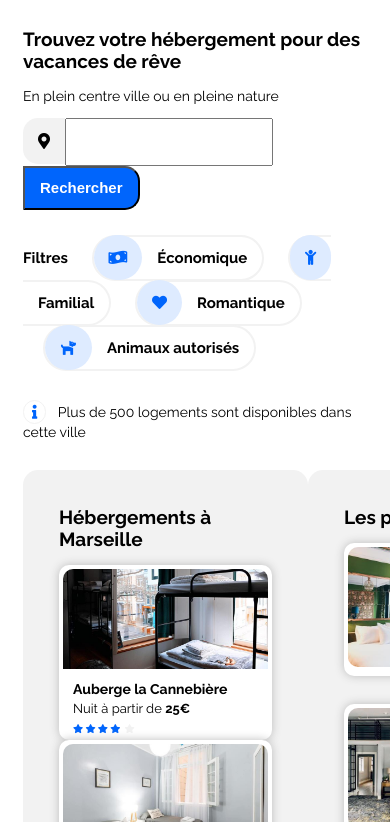
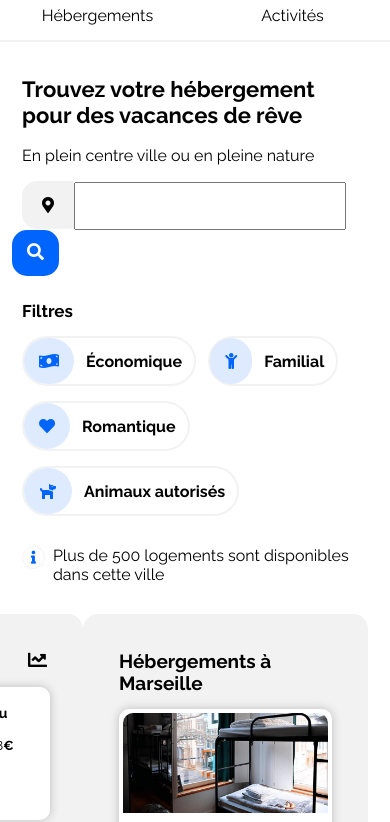
Before and after one commit to Jerome-Fromantin/JeromeFromantin_2_25032021, a plain HTML site: page index.html in a window 390 px wide. Shown: the part 106-928 px from the top of the page. Drawn offline with Linux system fonts and the light colour scheme.

Commit message:
Media queries pour iPhone 8 sur header et partie Recherche

```diff
--- a/Style.css
+++ b/Style.css
@@ -36,11 +36,6 @@ nav a:hover {
     justify-content: space-between
 }
 
-/* Les 2 liens du menu servant d'ancres. */
-#ancres-heberg-activ {
-    color: red
-}
-
 /* Concerne spécifiquement le lien "S'inscrire". */
 #sign-up {
     font-weight: bold;
@@ -71,12 +66,12 @@ p {font-size: 14px}
 /* Partie grisée à gauche du champ de saisie. */
 #search-logo {
     background-color: #F2F2F2;
-    padding: 15px;
+    padding: 16px;
     border-radius: 15px 0 0 15px
 }
 
 /* Champ de saisie et bouton. */
-input {
+input, button {
     padding: 0 15px;
     height: 44px;
     font-size: 15px;
@@ -84,11 +79,19 @@ input {
 }
 
 /* Concerne spécifiquement le bouton. */
-#search-submit {
+button {
     background-color: #0065FC;
+    height: 46px;
+    border: 0;
     border-radius: 0 15px 15px 0;
+    margin-left: -3px;
     text-align: center;
     color: white
+}
+
+/* Concerne spécifiquement l'icône qui n'apparaît qu'en vue iPhone 8. */
+#loupe {
+    display: none
 }
 
 /* Ligne des filtres. */
@@ -100,6 +103,8 @@ input {
 
 /* Chacun des 4 filtres. */
 .filtres {
+    font-size: 15px;
+    font-weight: bold;
     padding: 12px 15px 12px 0;
     border: 2px #F2F2F2 solid;
     border-radius: 50px;
@@ -128,6 +133,13 @@ input {
 /* Section entière. */
 #heberg {
     margin-top: 30px;
+}
+
+/* Conteneur avec l'icône "i" et la phrase, utilisé par flexbox. */
+#info {
+    display: flex;
+    justify-content: flex-start;
+    align-items: center
 }
 
 /* Concerne spécifiquement l'icône "i". */
@@ -439,23 +451,12 @@ footer {
 /* MEDIA QUERIES POUR LA MAQUETTE "IPHONE 8". */
 @media all and (max-width: 500px) {
     header, main {
-        padding: 0 15px;
-    }
-
-    nav { /* identique au dektop */
-        padding-top: 30px;
-        display: flex;
-        justify-content: space-between
+        padding: 0 14px;
     }
 
     nav a:hover {
         border-top: none;
         border-bottom: 2px #0065FC solid
-    }
-
-    #menu { /* identique au dektop */
-        display: flex;
-        justify-content: space-between
     }
 
     #menu a {
@@ -472,20 +473,100 @@ footer {
     }
 
     #menu-mobile {
-        padding: 0;
-        margin: 0 -23px;
+        margin: 30px -22px 0 -22px;
         display: flex;
-        justify-content: space-around
+        justify-content: space-between
     }
 
-    .liens-mobile {width: 50%; text-align: center; border-bottom: 2px #F2F2F2 solid}
-    .liens-mobile:hover {border-bottom: 2px #0065FC solid}
+    .liens-mobile {
+        width: 50%;
+        text-align: center;
+        padding-bottom: 15px;
+        border-bottom: 2px #F2F2F2 solid
+    }
+    .liens-mobile:hover {
+        border-bottom: 2px #0065FC solid
+    }
 
-    #menu-mobile a {
+    .liens-mobile a {
         color: #000000;
         text-decoration: none;
+        font-size: 16px
+    }
+    .liens-mobile a:hover {
+        color: #0065FC
+    }
+
+    h1 {
+        font-size: 22px
+    }
+
+    p {
+        font-size: 16px
+    }
+
+    #search-logo {
+        padding: 16px 20px
+    }
+
+    input, button {
+        font-size: 17px
+    }
+
+    button {
+        border-radius: 15px;
+        margin-left: -10px
+    }
+
+    #rech {
+        display: none
+    }
+
+    #loupe {
+        display: block
+    }
+
+    #filtre {
+        font-size: 17px;
+    }
+
+    #fil-tit {
+        display: block
+    }
+
+    .filtres {
+        display: inline-block;
         font-size: 16px;
-        width: 50%; text-align: center; border-bottom: 2px #F2F2F2 solid
+        padding: 0 12px 0 0;
+        margin: 15px 8px 0 0
+    }
+
+    .texte-filtre {
+        padding-left: 12px;
+    }
+
+    #info {
+        align-items: flex-start
+    }
+
+    #blue {
+        font-size: 13px;
+    }
+
+    /* Conteneur avec "Hébergements" et "Les plus populaires", utilisé par flexbox. */
+    /*#heberg-pop {
+        margin-top: 30px;
+        display: flex;
+        justify-content: space-between;
+        height: 560px
+    }*/
+
+    #heberg-pop {
+        margin-top: 30px;
+        display: flex;
+        /*justify-content: space-between;*/
+        flex-direction: row-reverse;
+        align-items: flex-start
     }
 }
 /* FIN DES MEDIA QUERIES "IPHONE 8". */
--- a/index.html
+++ b/index.html
@@ -54,12 +54,13 @@
                 <!-- Ci-dessous, champ de saisie de la ville. Le bouton n'est pas fonctionnel. -->
                 <!-- <form method="post" action="#"> -->
                 <div>
-                    <i class="fas fa-map-marker-alt" id="search-logo"></i><input type="text" size=17 id="search-text"><input type="submit" id="search-submit" value="Rechercher">
+                    <i class="fas fa-map-marker-alt" id="search-logo"></i><input type="text" size=21 id="search-text"><button type="submit" id="search-submit"><span id="rech">Rechercher</span><span id="loupe"><i class="fas fa-search"></i></span></button>
                 </div>
                 <!-- </form> -->
                 <!-- Ci-dessous, les différents filtres applicables. Ils ne sont pas fonctionnels mais ils
                 changent d'apparence au survol. -->
-                <p id="filtre">Filtres
+                <p id="filtre">
+                    <span id="fil-tit">Filtres</span>
                     <span class="filtres"><i class="fas fa-money-bill-wave blue"></i><span class="texte-filtre">Économique</span></span>
                     <span class="filtres"><i class="fas fa-child blue"></i><span class="texte-filtre">Familial</span></span>
                     <span class="filtres"><i class="fas fa-heart blue"></i><span class="texte-filtre">Romantique</span></span>
@@ -67,7 +68,11 @@
                 </p>
             </section>
             <section id="heberg">
-                <p><i class="fas fa-info" id="blue"></i> Plus de 500 logements sont disponibles dans cette ville</p>
+                <!-- "info" est un conteneur flexbox en "flex-start". -->
+                <p id="info">
+                    <i class="fas fa-info" id="blue"></i>
+                    <span>Plus de 500 logements sont disponibles dans cette ville</span>
+                </p>
                 <!-- "heberg-pop" est un conteneur flexbox en "space-between". -->
                 <div id="heberg-pop">
                     <div id="hebergements">
```
